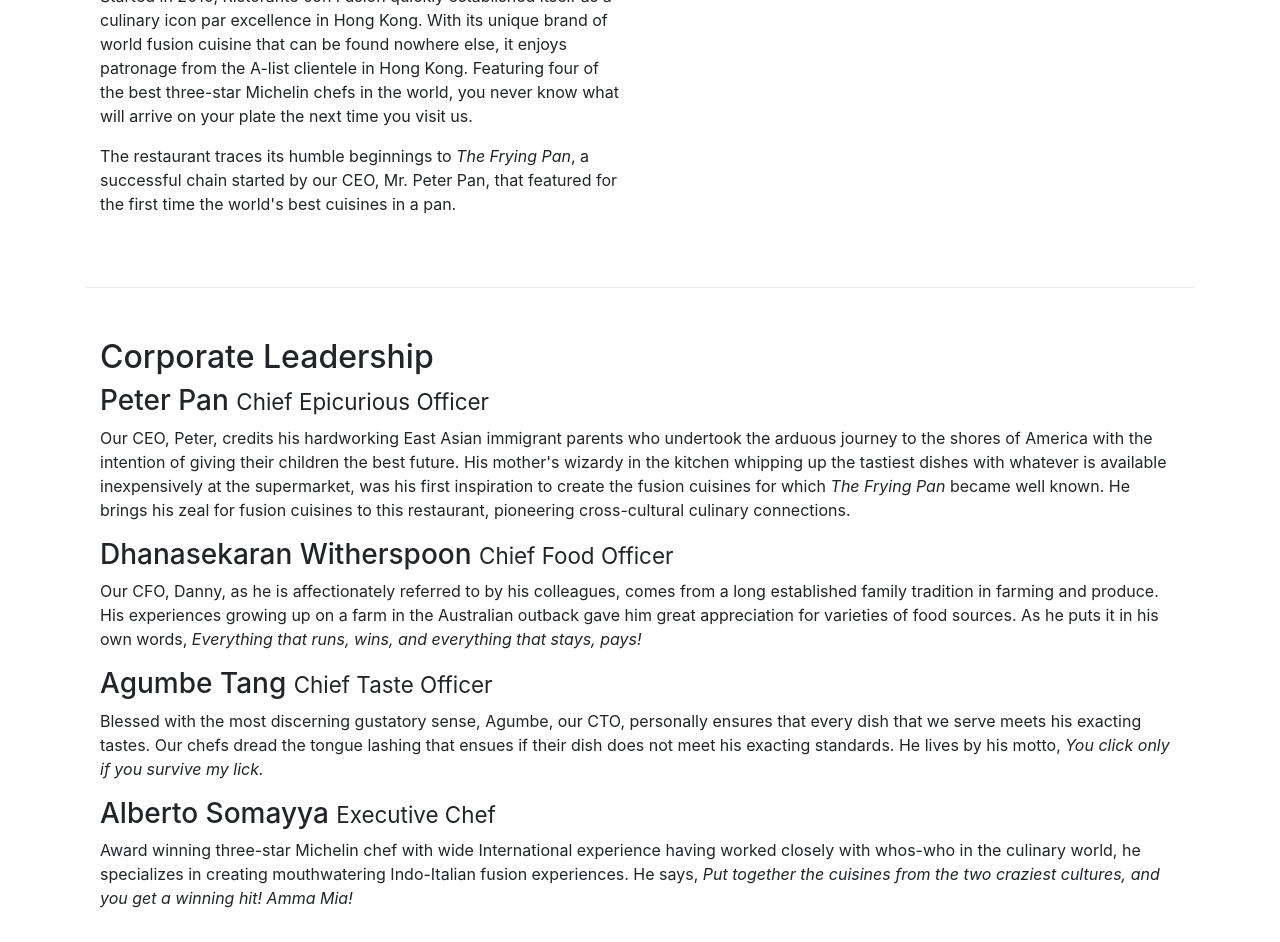
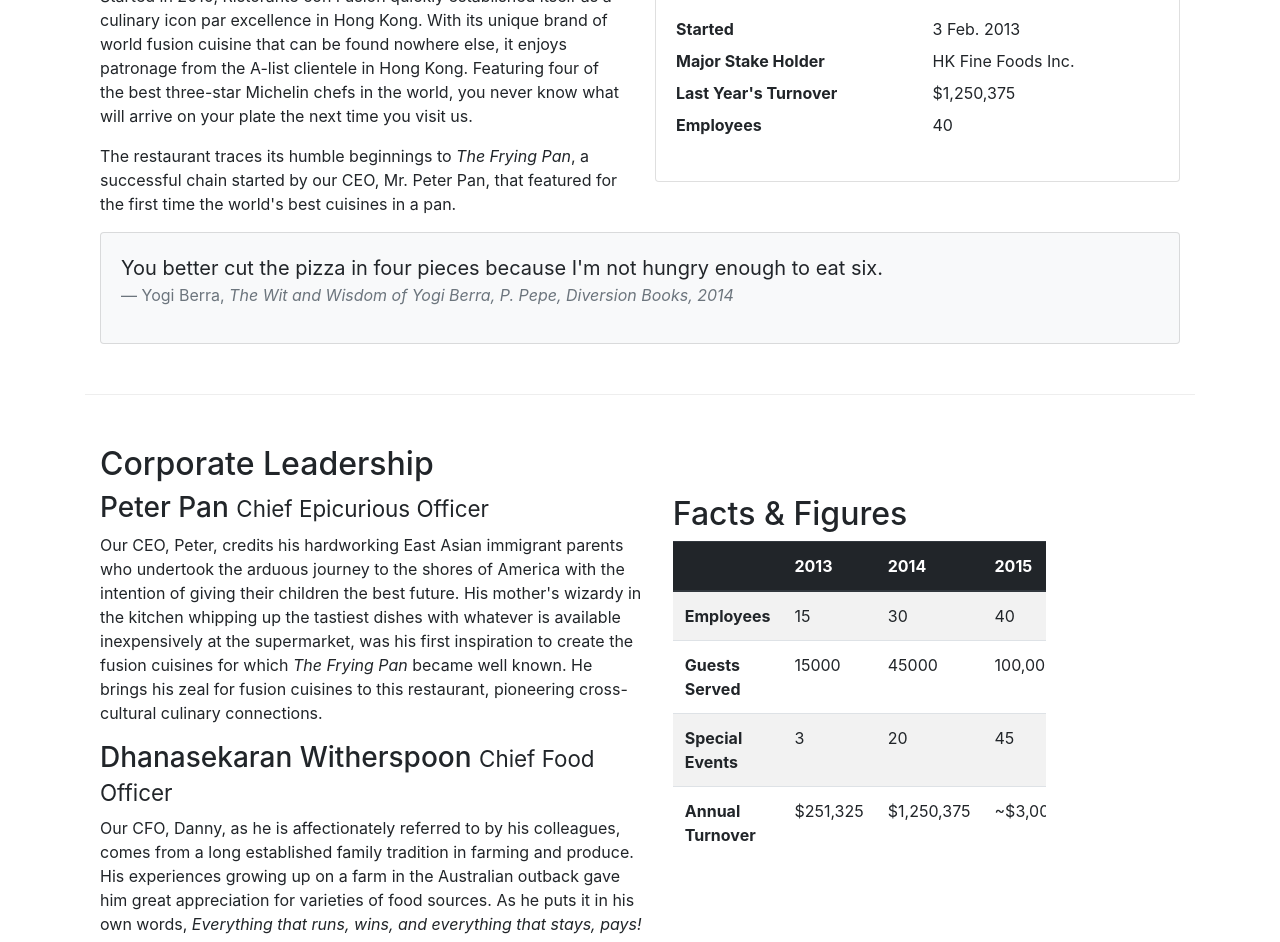
Before and after one commit to vivekanand111/BootStrap, a website: page aboutus.html in a window 1280 px wide. Shown: the part 527-1469 px from the top of the page. Drawn offline with nearby package versions, Linux system fonts and the light colour scheme.

Commit message:
Tables and Cards

```diff
--- a/aboutus.html
+++ b/aboutus.html
@@ -62,7 +62,34 @@
                 <p>Started in 2010, Ristorante con Fusion quickly established itself as a culinary icon par excellence in Hong Kong. With its unique brand of world fusion cuisine that can be found nowhere else, it enjoys patronage from the A-list clientele in Hong Kong.  Featuring four of the best three-star Michelin chefs in the world, you never know what will arrive on your plate the next time you visit us.</p>
                 <p>The restaurant traces its humble beginnings to <em>The Frying Pan</em>, a successful chain started by our CEO, Mr. Peter Pan, that featured for the first time the world's best cuisines in a pan.</p>
             </div>
-            <div class="col-sm order-sm-last">
+            <div class="col-12 col-sm-6">
+                <div class="card">
+                    <h3 class="card-header bg-primary text-white">Facts At a Glance</h3>
+                    <div class="card-body">
+                        <dl class="row">
+                            <dt class="col-6">Started</dt>
+                            <dd class="col-6">3 Feb. 2013</dd>
+                            <dt class="col-6">Major Stake Holder</dt>
+                            <dd class="col-6">HK Fine Foods Inc.</dd>
+                            <dt class="col-6">Last Year's Turnover</dt>
+                            <dd class="col-6">$1,250,375</dd>
+                            <dt class="col-6">Employees</dt>
+                            <dd class="col-6">40</dd>
+                        </dl>
+                    </div>
+                </div>
+            </div>
+            <div class="col-12">
+                <div class="card card-body bg-light">
+                    <blockquote class="blockquote">
+                        <p class="mb-0">You better cut the pizza in four pieces because
+                            I'm not hungry enough to eat six.</p>
+                        <footer class="blockquote-footer">Yogi Berra,
+                            <cite title="Source Title">The Wit and Wisdom of Yogi Berra,
+                            P. Pepe, Diversion Books, 2014</cite>
+                        </footer>
+                    </blockquote>
+                </div>
             </div>
         </div>
 
@@ -78,6 +105,51 @@
                 <p class="d-none d-sm-block">Blessed with the most discerning gustatory sense, Agumbe, our CTO, personally ensures that every dish that we serve meets his exacting tastes. Our chefs dread the tongue lashing that ensues if their dish does not meet his exacting standards. He lives by his motto, <em>You click only if you survive my lick.</em></p>
                 <h3>Alberto Somayya <small>Executive Chef</small></h3>
                 <p class="d-none d-sm-block">Award winning three-star Michelin chef with wide International experience having worked closely with whos-who in the culinary world, he specializes in creating mouthwatering Indo-Italian fusion experiences. He says, <em>Put together the cuisines from the two craziest cultures, and you get a winning hit! Amma Mia!</em></p>
+            </div>
+            <div class="row row-content">
+                <div class="col-12 col-sm-9">
+                    <h2>Facts &amp; Figures</h2>
+                    <div class="table-responsive">
+                    <table class="table table-striped">
+                        <thead class="thead-dark">
+                            <tr>
+                                <th>&nbsp;</th>
+                                <th>2013</th>
+                                <th>2014</th>
+                                <th>2015</th>
+                            </tr>
+                        </thead>
+                        <tbody>
+                            <tr>
+                                <th>Employees</th>
+                                <td>15</td>
+                                <td>30</td>
+                                <td>40</td>
+                            </tr>
+                            <tr>
+                                <th>Guests Served</th>
+                                <td>15000</td>
+                                <td>45000</td>
+                                <td>100,000</td>
+                            </tr>
+                            <tr>
+                                <th>Special Events</th>
+                                <td>3</td>
+                                <td>20</td>
+                                <td>45</td>
+                            </tr>
+                            <tr>
+                                <th>Annual Turnover</th>
+                                <td>$251,325</td>
+                                <td>$1,250,375</td>
+                                <td>~$3,000,000</td>
+                            </tr>
+                        </tbody>
+                    </table>
+                </div>
+                </div>
+                <div class="col-12 col-sm-3">
+                </div>
             </div>
        </div>
 
```
